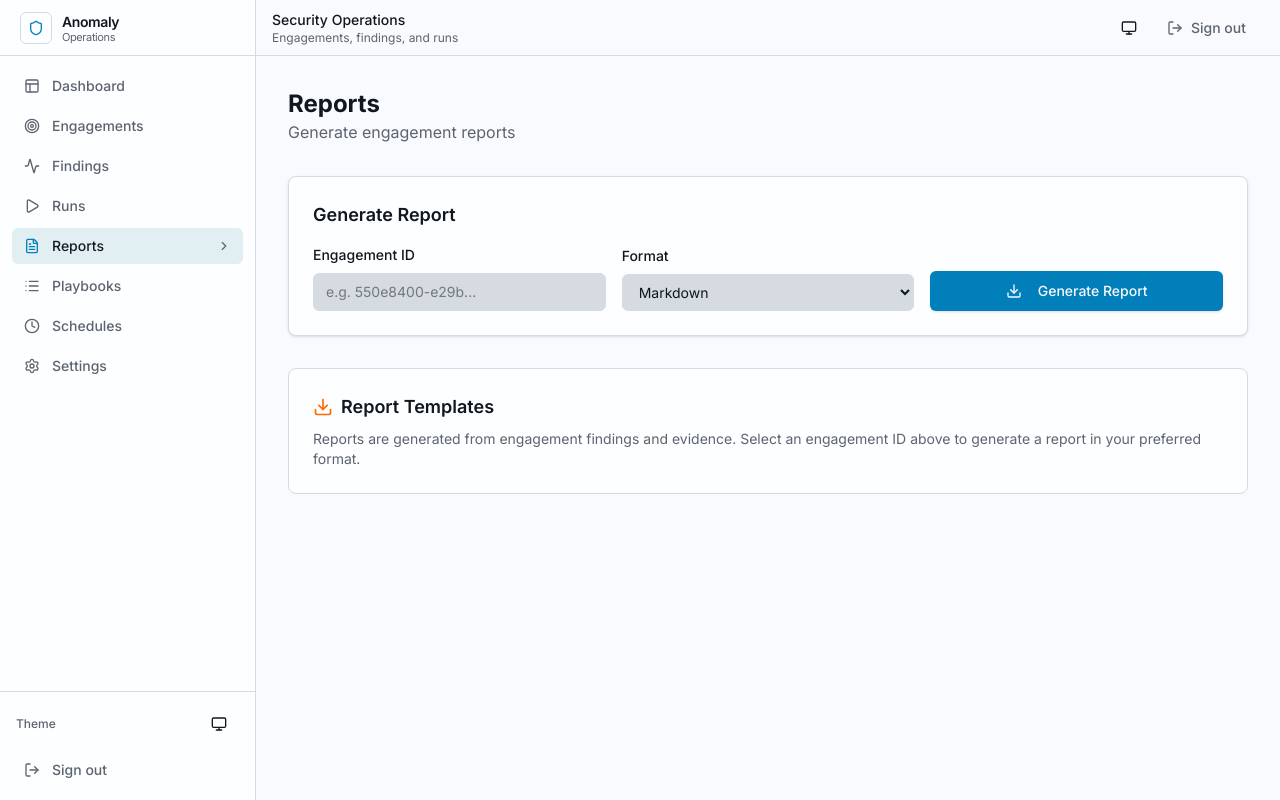
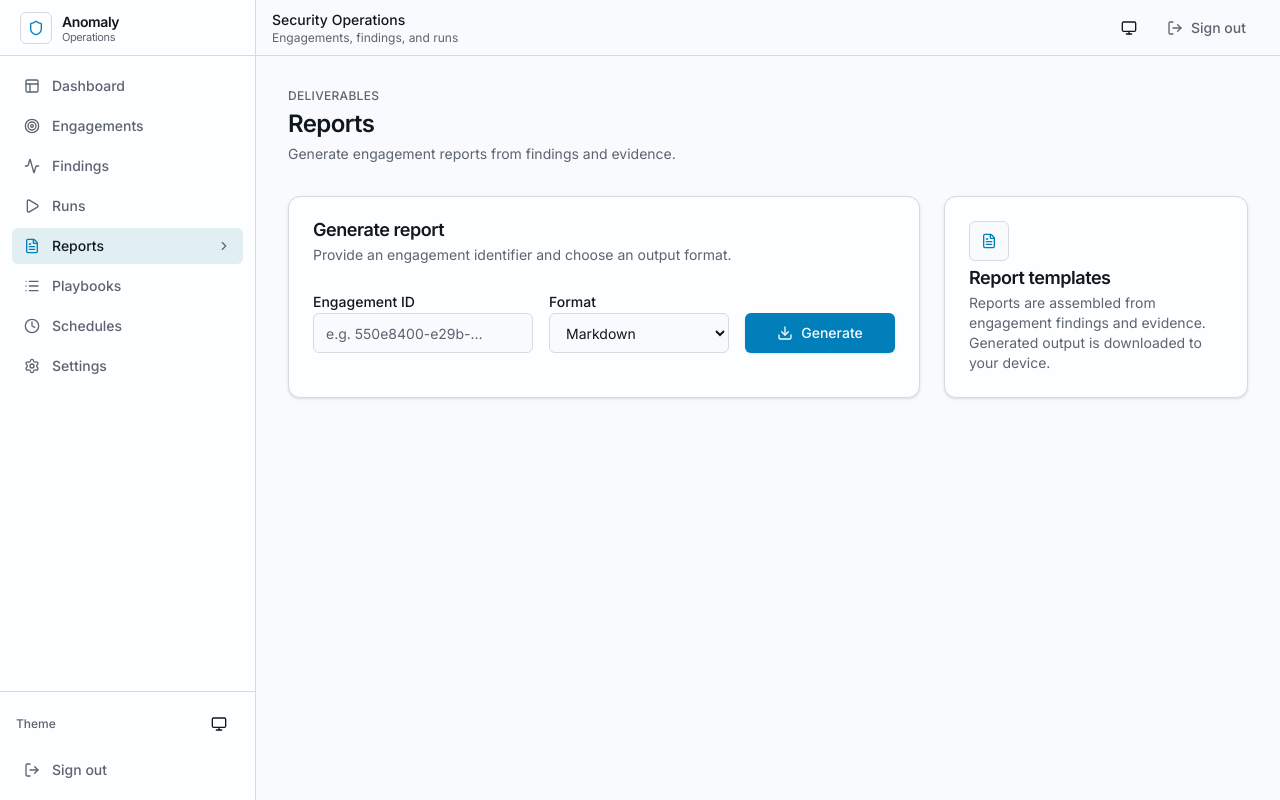
Before and after one commit to bigwalkdoe/anomaly, a Next.js app in the folder apps/web/: page /reports in a window 1280 px wide. Built offline with nearby package versions, Linux system fonts and the light colour scheme; no server answers; sample sign-in values are in the browser's storage.

Commit message:
feat(web): redesign remaining product surfaces

```diff
--- a/apps/web/app/playbooks/new/page.tsx
+++ b/apps/web/app/playbooks/new/page.tsx
@@ -3,27 +3,41 @@
 import Link from "next/link";
 import { Sidebar, TopNav } from "@/components/layout/layout";
 import { RequireAuth } from "@/components/RequireAuth";
-import { Card, CardContent, CardDescription, CardHeader, CardTitle } from "@/components/ui/card";
+import {
+  Card,
+  CardContent,
+  CardDescription,
+  CardHeader,
+  CardTitle,
+} from "@/components/ui/card";
 import { Button } from "@/components/ui/button";
-import { Plus } from "@/components/ui/icons";
+import { List } from "@/components/ui/icons";
 
 export default function NewPlaybookPage() {
   return (
     <RequireAuth>
-      <div className="min-h-screen bg-background">
+      <div className="min-h-screen bg-background text-foreground">
         <TopNav />
         <Sidebar />
-        <main className="flex-1 md:ml-64 p-8">
-          <div className="mb-8">
-            <h1 className="text-2xl font-bold">New Playbook</h1>
-            <p className="text-muted-foreground">Create a multi-step tool workflow.</p>
+        <main className="md:ml-64 p-4 pt-6 md:p-8">
+          <div className="mb-8 space-y-1">
+            <p className="text-xs font-medium uppercase tracking-wide text-muted-foreground">
+              Playbooks
+            </p>
+            <h1 className="text-2xl font-semibold tracking-tight">New playbook</h1>
+            <p className="text-sm text-muted-foreground">
+              Define a multi-step tool workflow.
+            </p>
           </div>
           <Card className="max-w-2xl">
             <CardHeader>
-              <CardTitle>Staging placeholder</CardTitle>
+              <div className="mb-2 flex h-10 w-10 items-center justify-center rounded-md border border-border bg-muted/30 text-primary">
+                <List className="h-4 w-4" aria-hidden="true" />
+              </div>
+              <CardTitle>Creation flow pending</CardTitle>
               <CardDescription>
-                The playbook creation flow is not implemented in this UI yet. Use the playbook list
-                and API for now.
+                The playbook creation flow is not implemented in this UI yet. Use the playbook
+                list and API for now.
               </CardDescription>
             </CardHeader>
             <CardContent>
--- a/apps/web/app/reports/page.tsx
+++ b/apps/web/app/reports/page.tsx
@@ -5,7 +5,10 @@ import { Sidebar, TopNav } from "@/components/layout/layout";
 import { RequireAuth } from "@/components/RequireAuth";
 import { apiJson } from "@/lib/api";
 import { Button } from "@/components/ui/button";
-import { Download } from "@/components/ui/icons";
+import { Input } from "@/components/ui/input";
+import { Label } from "@/components/ui/label";
+import { Card, CardContent, CardDescription, CardHeader, CardTitle } from "@/components/ui/card";
+import { AlertCircle, Download, FileText } from "@/components/ui/icons";
 
 type ReportResponse = {
   content: string;
@@ -25,7 +28,7 @@ export default function ReportsPage() {
     setError(null);
     try {
       const data = await apiJson<ReportResponse>(
-        `/api/reports/engagements/${encodeURIComponent(engagementId)}/generate?format=${encodeURIComponent(format)}`,
+        `/api/reports/engagements/${encodeURIComponent(engagementId)}/generate?format=${encodeURIComponent(format)}`
       );
       const mime =
         format === "html" ? "text/html" : format === "pdf" ? "application/pdf" : "text/markdown";
@@ -46,46 +49,59 @@ export default function ReportsPage() {
 
   return (
     <RequireAuth>
-      <div className="min-h-screen bg-background">
+      <div className="min-h-screen bg-background text-foreground">
         <TopNav />
         <Sidebar />
-        <main className="flex-1 md:ml-64 p-8">
-          <div className="flex flex-col sm:flex-row sm:items-center sm:justify-between gap-4 mb-8">
-            <div>
-              <h1 className="text-2xl font-bold">Reports</h1>
-              <p className="text-muted-foreground">Generate engagement reports</p>
-            </div>
+        <main className="md:ml-64 p-4 pt-6 md:p-8">
+          <div className="mb-8 space-y-1">
+            <p className="text-xs font-medium uppercase tracking-wide text-muted-foreground">
+              Deliverables
+            </p>
+            <h1 className="text-2xl font-semibold tracking-tight">Reports</h1>
+            <p className="text-sm text-muted-foreground">
+              Generate engagement reports from findings and evidence.
+            </p>
           </div>
 
-          <div className="rounded-lg border border-input bg-card shadow-sm overflow-hidden p-6">
-            <h2 className="text-lg font-semibold mb-4">Generate Report</h2>
+          <div className="grid gap-6 xl:grid-cols-3">
+            <Card className="xl:col-span-2">
+              <CardHeader>
+                <CardTitle>Generate report</CardTitle>
+                <CardDescription>
+                  Provide an engagement identifier and choose an output format.
+                </CardDescription>
+              </CardHeader>
+              <CardContent>
                 {error ? (
-              <div className="mb-4 rounded-md border border-red-200 bg-red-50 p-3 text-sm text-red-700">
-                {error}
+                  <div
+                    role="alert"
+                    className="mb-4 flex items-start gap-2 rounded-md border border-destructive/30 bg-destructive/10 px-3 py-2 text-sm text-destructive"
+                  >
+                    <AlertCircle className="mt-0.5 h-4 w-4 shrink-0" aria-hidden="true" />
+                    <span>{error}</span>
                   </div>
                 ) : null}
-            <form onSubmit={generateReport} className="grid grid-cols-1 sm:grid-cols-3 gap-4 items-end">
-              <div className="flex flex-col gap-2">
-                <label className="text-sm font-medium" htmlFor="engagement-id">
-                  Engagement ID
-                </label>
-                <input
+                <form
+                  onSubmit={generateReport}
+                  className="grid grid-cols-1 gap-4 sm:grid-cols-[1fr_180px_auto] sm:items-end"
+                >
+                  <div className="space-y-2">
+                    <Label htmlFor="engagement-id">Engagement ID</Label>
+                    <Input
+                      id="engagement-id"
                       type="text"
                       required
-                  id="engagement-id"
-                  className="rounded-md border border-input bg-input px-3 py-2 text-sm focus:border-primary focus:ring-1 focus:ring-primary outline-none"
                       value={engagementId}
                       onChange={(e) => setEngagementId(e.target.value)}
-                  placeholder="e.g. 550e8400-e29b..."
+                      placeholder="e.g. 550e8400-e29b-…"
+                      autoComplete="off"
                     />
                   </div>
-              <div className="flex flex-col gap-2">
-                <label className="text-sm font-medium" htmlFor="report-format">
-                  Format
-                </label>
+                  <div className="space-y-2">
+                    <Label htmlFor="report-format">Format</Label>
                     <select
                       id="report-format"
-                  className="rounded-md border border-input bg-input px-3 py-2 text-sm focus:border-primary focus:ring-1 focus:ring-primary outline-none"
+                      className="flex h-10 w-full rounded-md border border-input bg-background px-3 py-2 text-sm text-foreground ring-offset-background focus-visible:outline-none focus-visible:ring-2 focus-visible:ring-ring focus-visible:ring-offset-2"
                       value={format}
                       onChange={(e) => setFormat(e.target.value as "markdown" | "html" | "pdf")}
                     >
@@ -94,22 +110,26 @@ export default function ReportsPage() {
                       <option value="pdf">PDF</option>
                     </select>
                   </div>
-              <Button type="submit" disabled={loading} className="inline-flex items-center gap-2">
-                <Download className="h-4 w-4 mr-2" />
-                {loading ? "Generating..." : "Generate Report"}
+                  <Button type="submit" loading={loading} className="sm:min-w-[150px]">
+                    <Download className="h-4 w-4" aria-hidden="true" />
+                    {loading ? "Generating" : "Generate"}
                   </Button>
                 </form>
+              </CardContent>
+            </Card>
+
+            <Card>
+              <CardHeader>
+                <div className="mb-2 flex h-10 w-10 items-center justify-center rounded-md border border-border bg-muted/30 text-primary">
+                  <FileText className="h-4 w-4" aria-hidden="true" />
                 </div>
-
-          <div className="mt-8 rounded-lg border border-input bg-card p-6">
-            <div className="flex items-center gap-2">
-              <Download className="h-5 w-5 text-orange-500" />
-              <h3 className="text-lg font-semibold">Report Templates</h3>
-            </div>
-            <p className="text-sm text-muted-foreground mt-2">
-              Reports are generated from engagement findings and evidence. Select an engagement ID
-              above to generate a report in your preferred format.
-            </p>
+                <CardTitle>Report templates</CardTitle>
+                <CardDescription>
+                  Reports are assembled from engagement findings and evidence. Generated output is
+                  downloaded to your device.
+                </CardDescription>
+              </CardHeader>
+            </Card>
           </div>
         </main>
       </div>
--- a/apps/web/app/schedules/new/page.tsx
+++ b/apps/web/app/schedules/new/page.tsx
@@ -3,27 +3,41 @@
 import Link from "next/link";
 import { Sidebar, TopNav } from "@/components/layout/layout";
 import { RequireAuth } from "@/components/RequireAuth";
-import { Card, CardContent, CardDescription, CardHeader, CardTitle } from "@/components/ui/card";
+import {
+  Card,
+  CardContent,
+  CardDescription,
+  CardHeader,
+  CardTitle,
+} from "@/components/ui/card";
 import { Button } from "@/components/ui/button";
-import { Plus } from "@/components/ui/icons";
+import { Clock } from "@/components/ui/icons";
 
 export default function NewSchedulePage() {
   return (
     <RequireAuth>
-      <div className="min-h-screen bg-background">
+      <div className="min-h-screen bg-background text-foreground">
         <TopNav />
         <Sidebar />
-        <main className="flex-1 md:ml-64 p-8">
-          <div className="mb-8">
-            <h1 className="text-2xl font-bold">New Schedule</h1>
-            <p className="text-muted-foreground">Schedule an automated tool run.</p>
+        <main className="md:ml-64 p-4 pt-6 md:p-8">
+          <div className="mb-8 space-y-1">
+            <p className="text-xs font-medium uppercase tracking-wide text-muted-foreground">
+              Schedules
+            </p>
+            <h1 className="text-2xl font-semibold tracking-tight">New schedule</h1>
+            <p className="text-sm text-muted-foreground">
+              Configure an automated, recurring run.
+            </p>
           </div>
           <Card className="max-w-2xl">
             <CardHeader>
-              <CardTitle>Staging placeholder</CardTitle>
+              <div className="mb-2 flex h-10 w-10 items-center justify-center rounded-md border border-border bg-muted/30 text-primary">
+                <Clock className="h-4 w-4" aria-hidden="true" />
+              </div>
+              <CardTitle>Creation flow pending</CardTitle>
               <CardDescription>
-                The schedule creation flow is not implemented in this UI yet. Use the schedules list
-                and API for now.
+                The schedule creation flow is not implemented in this UI yet. Use the schedules
+                list and API for now.
               </CardDescription>
             </CardHeader>
             <CardContent>
```
Also changed, not shown: apps/web/app/playbooks/page.tsx (+30 -35 lines), apps/web/app/schedules/page.tsx (+30 -51 lines), apps/web/app/settings/page.tsx (+25 -10 lines). Lines whose indentation alone changed are shown as unchanged.
